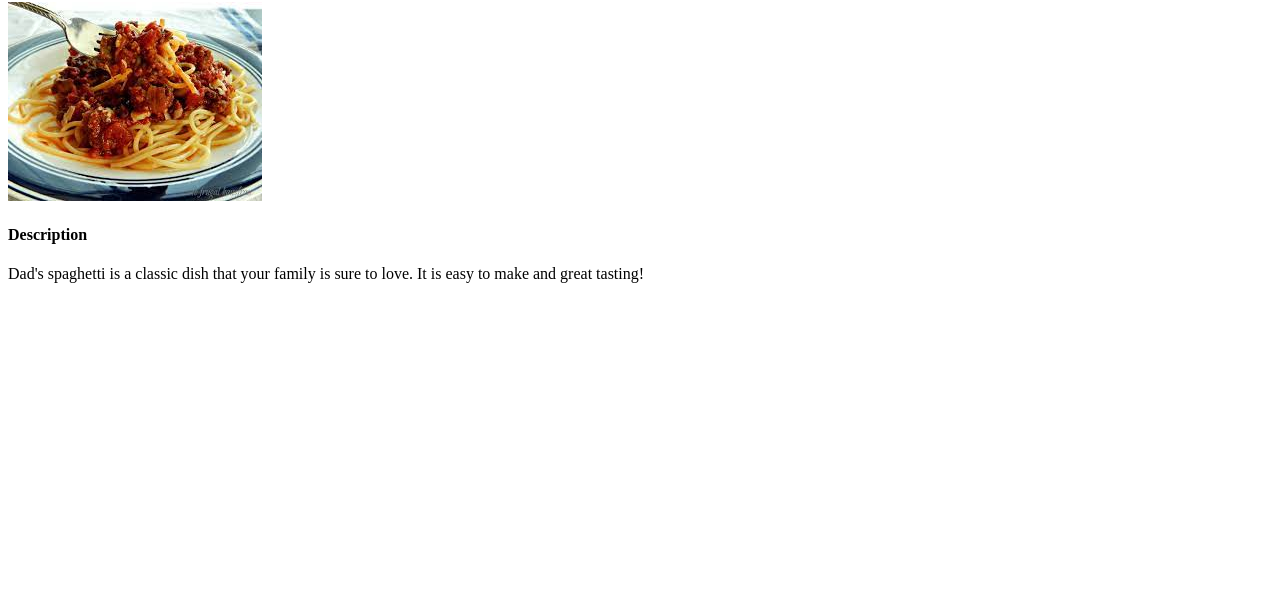
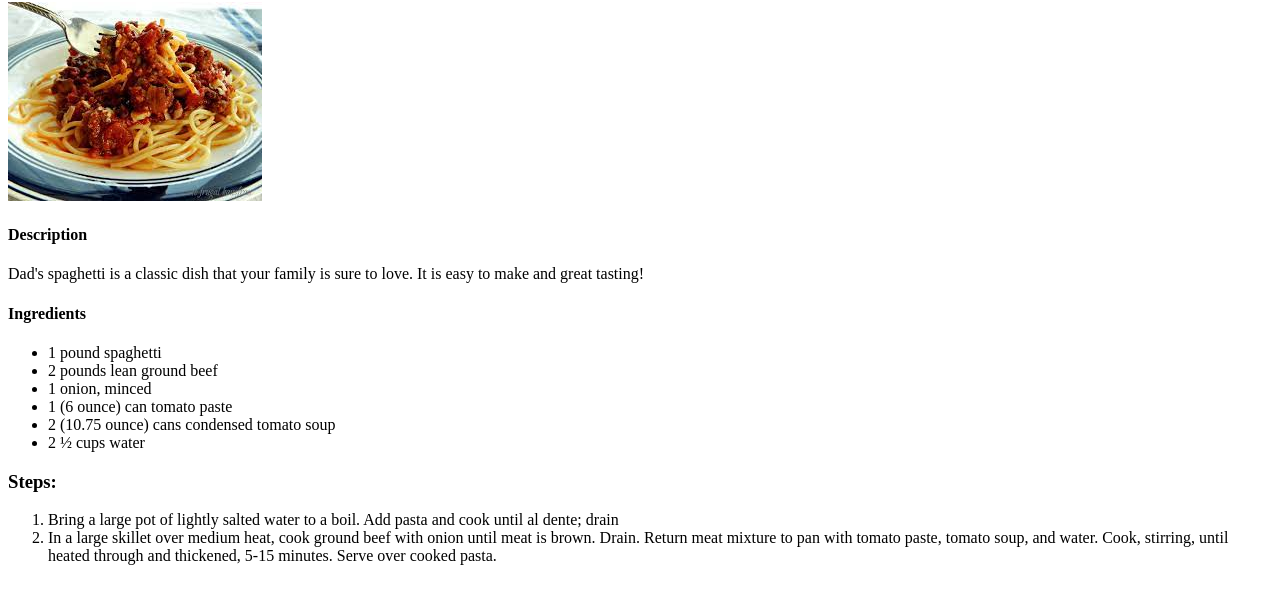
Before and after one commit to kawalker7/odin-recipes, a plain HTML site: page recipes/dads-spaghetti.html in a window 1280 px wide. Shown: the part 78-682 px from the top of the page. Drawn offline with Linux system fonts and the light colour scheme.

Commit message:
Finish dad's spaghetti.

```diff
--- a/recipes/dads-spaghetti.html
+++ b/recipes/dads-spaghetti.html
@@ -7,10 +7,29 @@
     <title>Dad's Spaghetti</title>
 </head>
 <body>
+
     <h1>Dad's Spaghetti</h1>
     <img src="../images/dadsspaghetti.jpeg" alt="Dad's Spaghetti">
     <h4>Description</h4>
     <p>Dad's spaghetti is a classic dish that your family is sure to love. It is
         easy to make and great tasting!</p>
+
+    <h4>Ingredients</h4>
+     <ul>
+        <li>1 pound spaghetti</li>
+        <li>2 pounds lean ground beef</li>
+        <li>1 onion, minced</li>
+        <li>1 (6 ounce) can tomato paste</li>
+        <li>2 (10.75 ounce) cans condensed tomato soup</li>
+        <li>2 &frac12 cups water</li>
+    </ul>
+
+    <h3>Steps:</h3>
+    <ol>
+        <li>Bring a large pot of lightly salted water to a boil. Add pasta and cook until al dente; drain</li>
+        <li>In a large skillet over medium heat, cook ground beef with onion until meat is brown.
+            Drain. Return meat mixture to pan with tomato paste, tomato soup, and water. Cook, stirring,
+            until heated through and thickened, 5-15 minutes. Serve over cooked pasta.</li>
+    </ol>
 </body>
 </html>
```
Also changed, not shown: recipes/smashburgers.html (+2 -1 lines).
